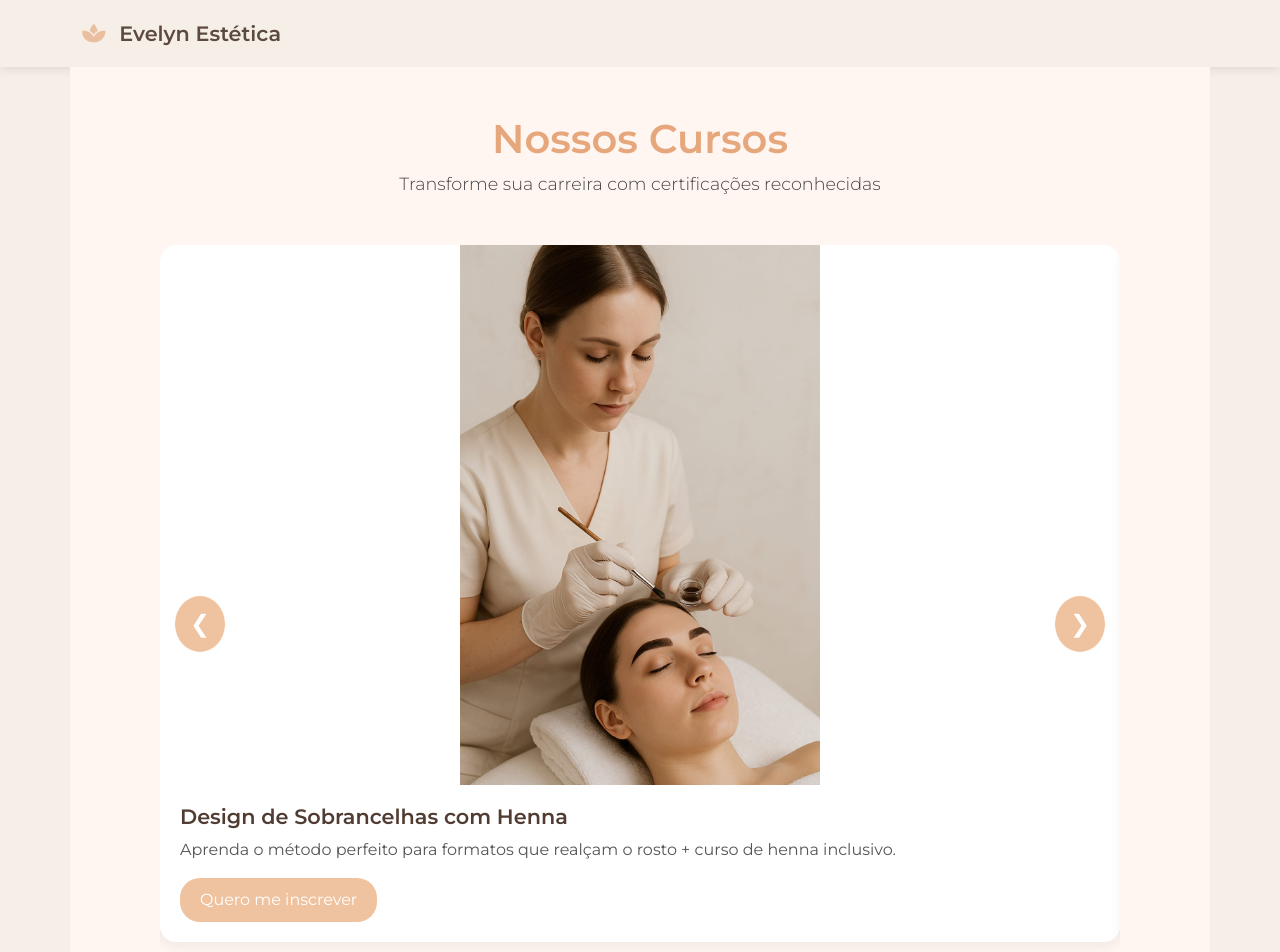
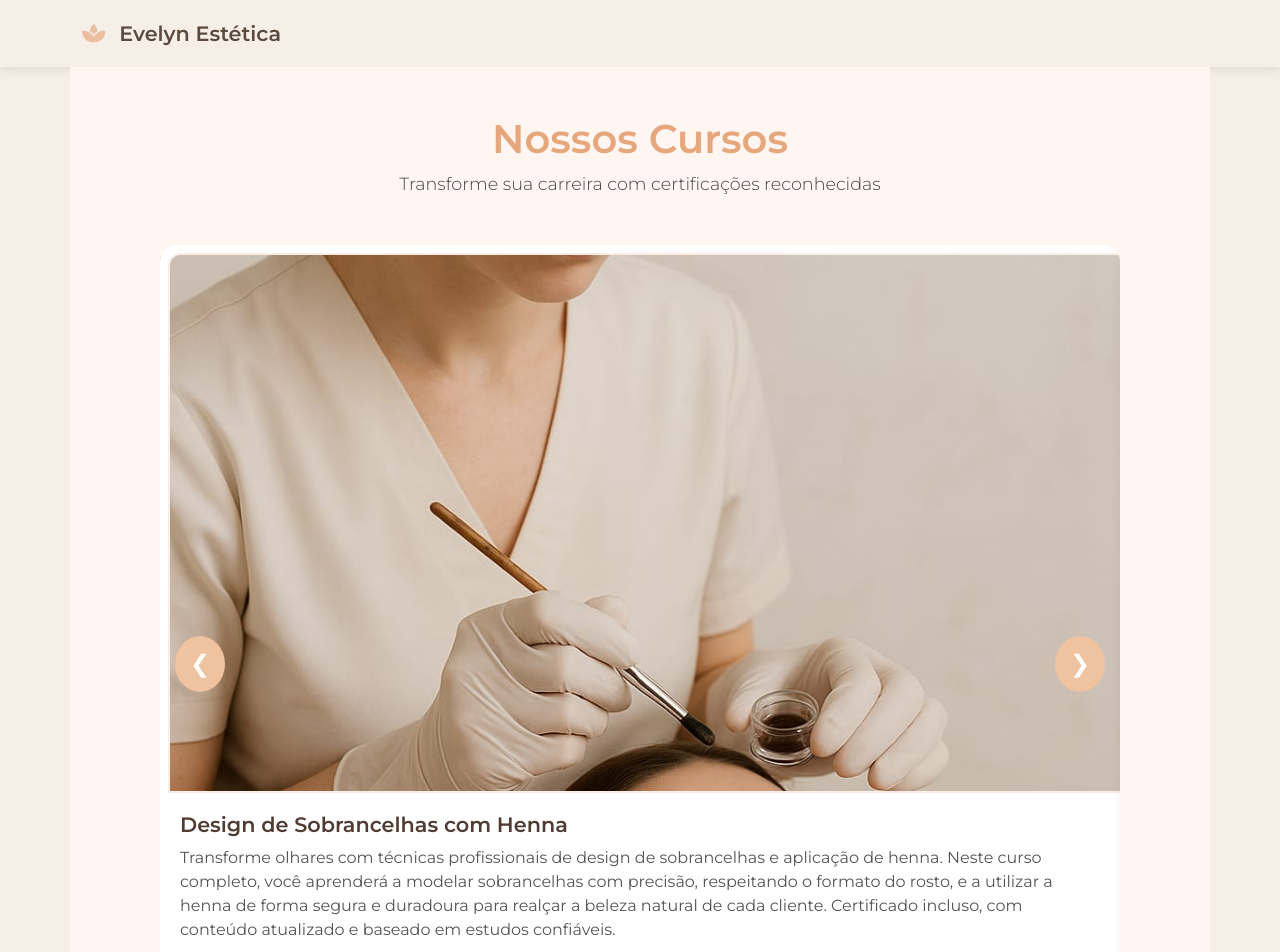
Before and after one commit to vivanolps/ProjetoFinal, an Angular app: page /curso in a window 1280 px wide. Shown: the top 952 px of the page. Built offline with nearby package versions, Linux system fonts and the light colour scheme.

Commit message:
Finalizando...

```diff
--- a/src/app/pages/curso/curso.component.scss
+++ b/src/app/pages/curso/curso.component.scss
@@ -44,13 +44,33 @@
   aspect-ratio: 16 / 9;
   overflow: hidden;
   position: relative;
+  border-radius: 12px 12px 0 0;
+  margin: 8px 8px 0 8px;
 }
 
 .card-img-top {
   width: 100%;
   height: 100%;
-  object-fit: contain; // melhor ajuste para imagens completas
+  object-fit: cover;
   display: block;
+  border-radius: inherit;
+  transition: transform 0.4s ease;
+
+  border: 2px solid rgba(231, 167, 124, 0.2);
+
+ .course-card:hover & {
+  transform: scale(1.03);
+  }
+}
+
+.course-card {
+  overflow: visible;
+  transition: transform 0.3s ease, box-shadow 0.3s ease;
+
+  &:hover {
+    transform: translateY(-5px);
+    box-shadow: 0 10px 20px rgba(0, 0, 0, 0.1);
+  }
 }
 
 .card-badge {
--- a/src/app/pages/curso/curso.component.ts
+++ b/src/app/pages/curso/curso.component.ts
@@ -13,29 +13,29 @@ export class CursoComponent implements OnInit, OnDestroy {
   cursos = [
     {
       titulo: "Limpeza de Pele Profissional",
-      descricao: "Domine técnicas avançadas para acne, oleosidade e rejuvenescimento com certificação internacional.",
+      descricao: "Aprenda as técnicas mais eficazes de limpeza de pele e inicie sua carreira na estética com segurança e profissionalismo. Neste curso, você será capacitado(a) para realizar atendimentos com excelência, entendendo a fundo os tipos de pele, os produtos indicados, protocolos de higienização e extração de impurezas, além de cuidados pré e pós-procedimento. Certificado incluso, com conteúdo atualizado e baseado em estudos confiáveis.",
       imagem: "assets/images/spar.jpeg",
       badge: "Mais Procurado!"
     },
     {
       titulo: "Design de Sobrancelhas com Henna",
-      descricao: "Aprenda o método perfeito para formatos que realçam o rosto + curso de henna inclusivo.",
+      descricao: "Transforme olhares com técnicas profissionais de design de sobrancelhas e aplicação de henna. Neste curso completo, você aprenderá a modelar sobrancelhas com precisão, respeitando o formato do rosto, e a utilizar a henna de forma segura e duradoura para realçar a beleza natural de cada cliente. Certificado incluso, com conteúdo atualizado e baseado em estudos confiáveis.",
       imagem: "assets/images/sombrancelha.jpeg"
     },
     {
       titulo: "Massagem Relaxante com Pedras Quentes",
-      descricao: "Técnicas termais para alívio imediato de estresse e dores musculares (inclui kit básico).",
+      descricao: "Aprenda uma das técnicas mais procuradas nos spas e centros de bem-estar! A massagem com pedras quentes combina o toque terapêutico da massagem relaxante com o poder do calor para aliviar tensões, melhorar a circulação e proporcionar equilíbrio físico e emocional. Certificado incluso, com conteúdo atualizado e baseado em estudos confiáveis.",
       imagem: "assets/images/massagem.jpeg",
       badge: "Novidade!"
     },
     {
       titulo: "Unhas de Gel do Básico ao Avançado",
-      descricao: "Alongamentos, reparos e nail art. Inclui módulo sobre durabilidade e saúde das unhas.",
+      descricao: "Domine a técnica de unhas em gel desde os fundamentos até os acabamentos profissionais mais modernos. Este curso completo é ideal para quem está começando na área da beleza ou deseja se especializar, oferecendo serviços de alto padrão e com resultados duradouros. Certificado incluso, com conteúdo atualizado e baseado em estudos confiáveis.",
       imagem: "assets/images/unhas.jpeg"
     },
     {
       titulo: "Skincare Científico",
-      descricao: "Rotinas personalizadas para cada tipo de pele: do anti-idade ao tratamento de melasma.",
+      descricao: "Entenda a ciência por trás dos cuidados com a pele e aprenda a montar rotinas de skincare personalizadas e eficazes. Neste curso, você vai além da estética, explorando ingredientes ativos, formulações e o funcionamento da pele com base em evidências científicas. Certificado incluso, com conteúdo atualizado e baseado em estudos confiáveis.",
       imagem: "assets/images/esteticacientifica.jpeg"
     }
   ];
```
